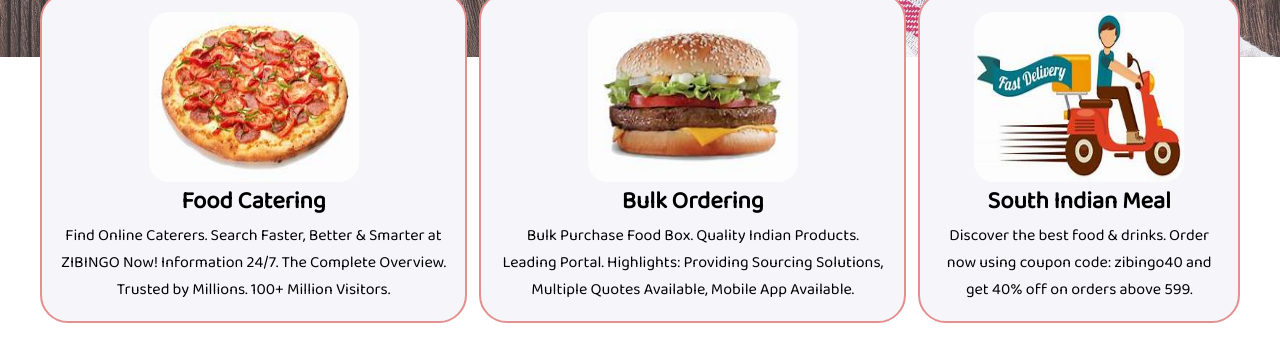
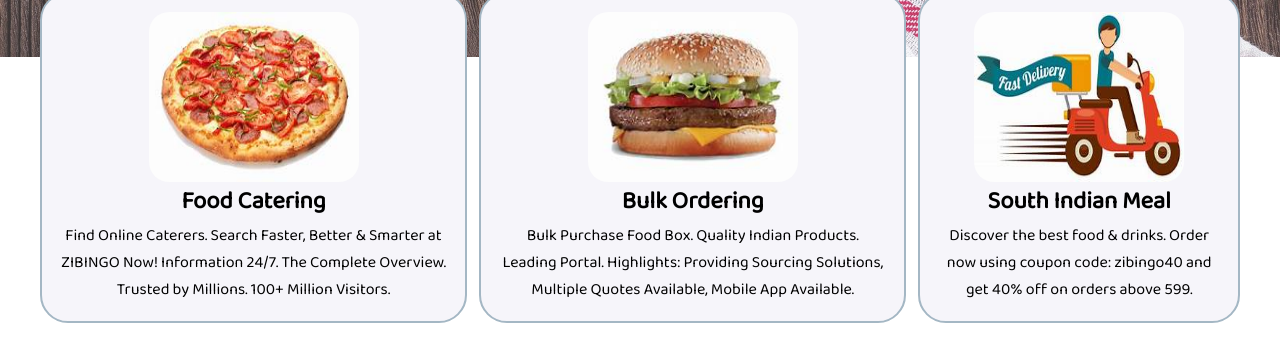
Before and after one commit to RadhikaSarraf/ZIBINGO-Food-Delivery-Website-, a plain HTML site: page index.html in a window 1280 px wide. Shown: the part 623-963 px from the top of the page. Drawn offline with Linux system fonts and the light colour scheme.

Commit message:
Update style.css

```diff
--- a/css/style.css
+++ b/css/style.css
@@ -114,7 +114,7 @@ html{
     margin: 2px 34px;
 }
 #services .box{
-    border: 2px solid rgb(226, 144, 144);
+    border: 2px solid rgb(164, 183, 196);
     padding: 18px;
     margin: 1px 6px;
     border-radius: 28px;
```
